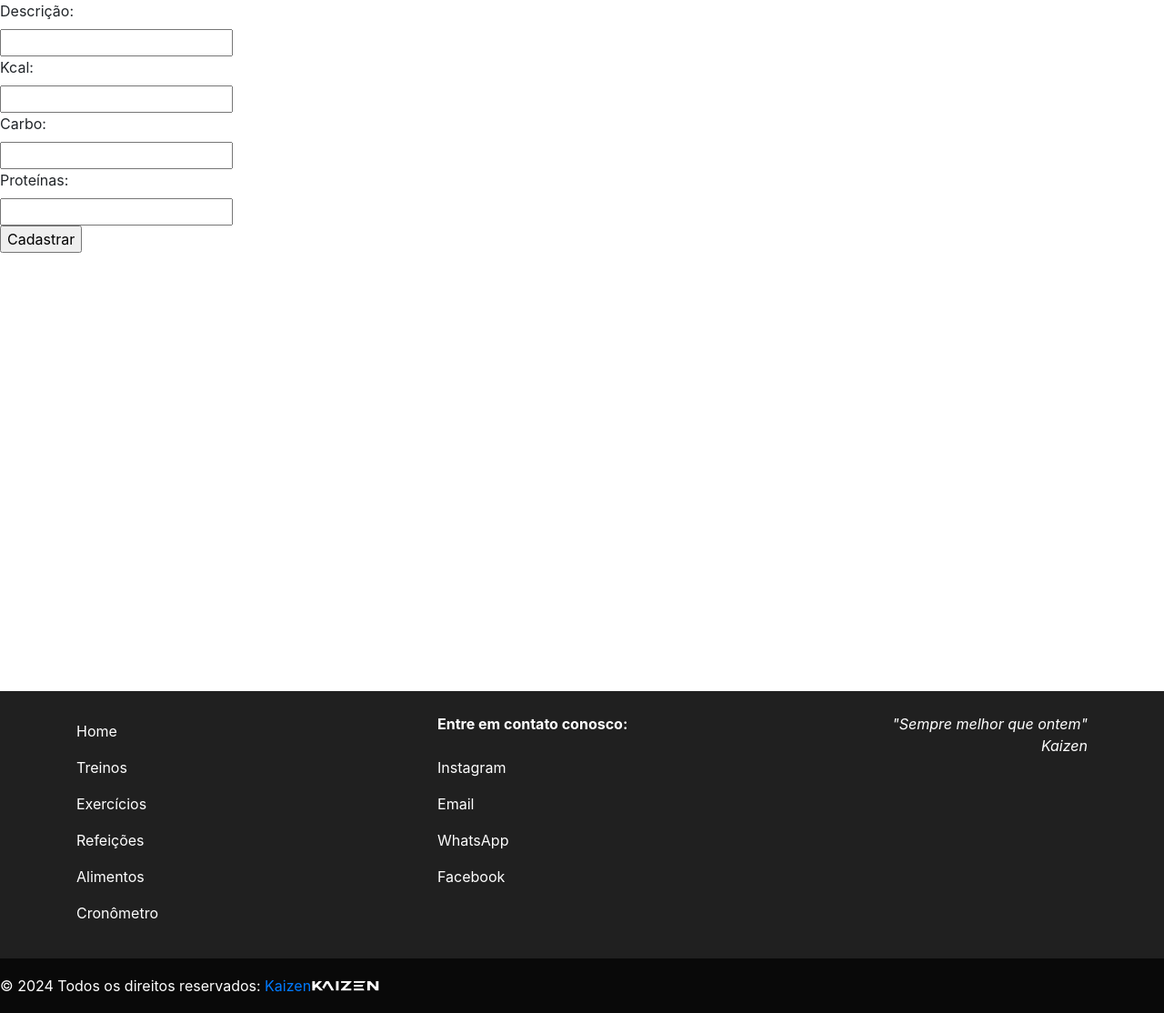
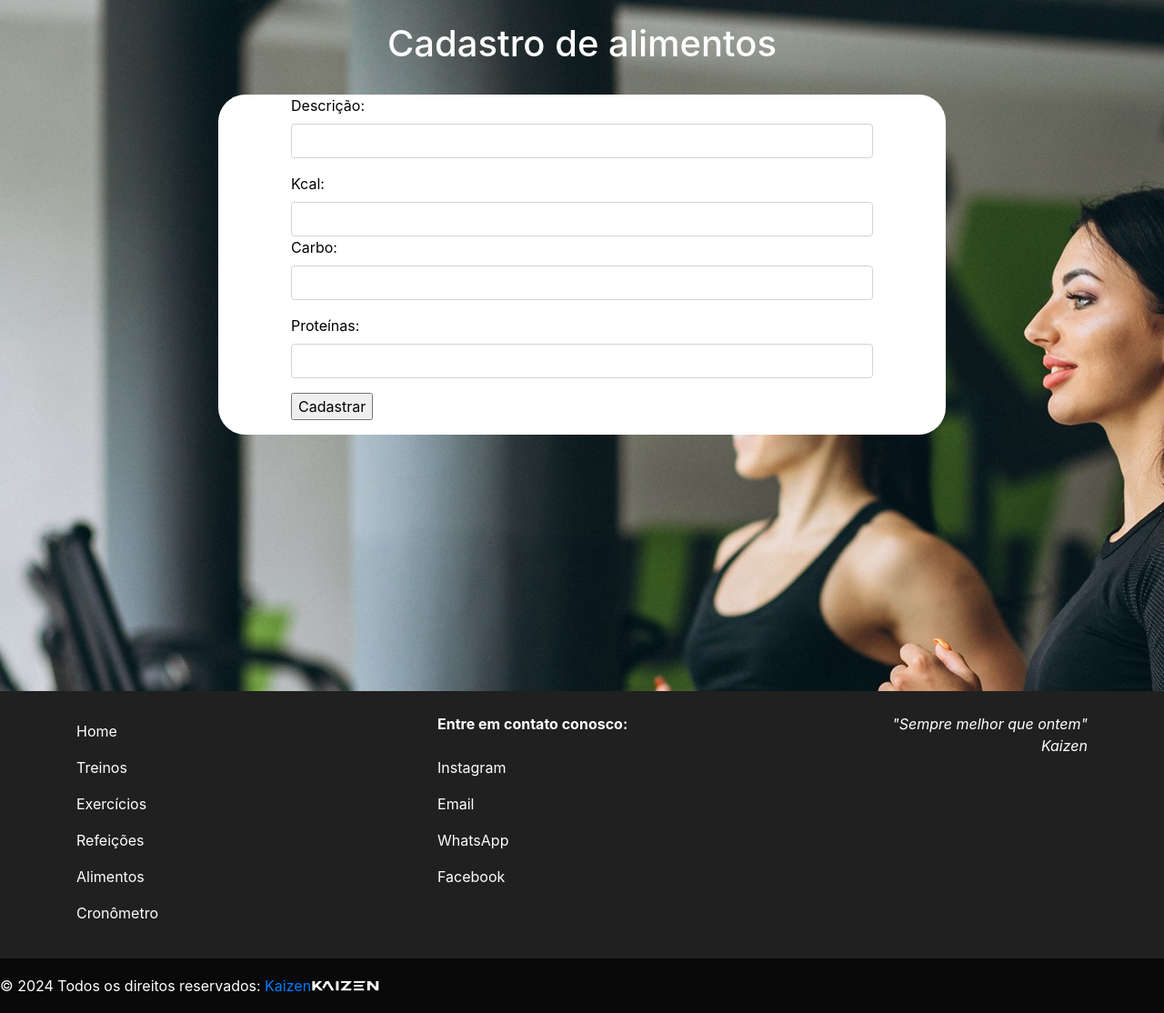
Before and after one commit to pedromnicolau/Projeto-PI---Kaizen, a PHP site: page /projeto-pi-kaizen/foods/register in a window 1280 px wide. Shown: the part 66-1180 px from the top of the page at 91% size. Run offline with PHP 8.4, Linux system fonts and the light colour scheme; some libraries are stand-ins or nearby versions.

Commit message:
Realizando ajustes nas páginas de registro, alteração e exclusão de alimentos

```diff
--- a/kaizen/Controllers/foodsController.php
+++ b/kaizen/Controllers/foodsController.php
@@ -24,7 +24,8 @@
     }
 
     public function register(){
-      $this->loadTemplate('foods/register', array());
+
+      $this->loadTemplate('foods/register');
     }
 
     public function updateFood() {
@@ -41,16 +42,15 @@
       header('Location: ../foods');
       exit;
     }
-    public function registerFoods() {
+    public function registerFood() {
 
       if ($_SERVER['REQUEST_METHOD'] === 'POST') {
-        $id = $_POST['id'];
         $name = $_POST['name'];
         $kcal = $_POST['kcal'];
         $carbo = $_POST['carbo'];
         $proteins = $_POST['proteins'];
         $w = new Foods();
-        $w->registerFood($id, $kcal, $carbo, $proteins, $name);
+        $w->registerFood($kcal, $carbo, $proteins, $name);
       }
       header('Location: ../foods');
       exit;
--- a/kaizen/Models/food.php
+++ b/kaizen/Models/food.php
@@ -8,7 +8,10 @@
       $this->con = Connection::getConnection();
     }
 
-    public function getFoods($offset, $items_per_page){
+    public function getFoods(){
+      $items_per_page = 10;
+      $page = isset($_GET['page']) ? $_GET['page'] : 1;
+      $offset = ($page - 1) * $items_per_page;
       $data = array();
       $cmd = $this->con->query('SELECT id, name, kcal, carbo, proteins FROM foods ORDER BY 2 LIMIT '. $items_per_page . ' OFFSET ' .$offset);
       $data = $cmd->fetchAll(PDO::FETCH_ASSOC);
@@ -36,9 +39,9 @@
     }
 
 
-    public function registerFood($id, $kcal, $carbo, $proteins, $name){
+    public function registerFood($kcal, $carbo, $proteins, $name){
       $data = array();
-      $cmd = $this->con->prepare('INSERT INTO `foods`(`kcal`, `carbo`, `proteins`, `name`) VALUES ('. $kcal, $carbo, $proteins, $name .')');
+      $cmd = $this->con->prepare('INSERT INTO `foods`(`kcal`, `carbo`, `proteins`, `name`) VALUES (:kcal, :carbo, :proteins, :name)');
       $cmd->bindParam(':kcal', $kcal);
       $cmd->bindParam(':carbo', $carbo);
       $cmd->bindParam(':proteins', $proteins);
--- a/kaizen/Views/foods/register.php
+++ b/kaizen/Views/foods/register.php
@@ -1,19 +1,27 @@
 
-
-<form action="../registerFoods" method="post">
-  <input type="hidden" name="action" value="registerFood">
-
-  <label for="name">Descrição:</label><br>
-  <input type="text" id="name" name="name"><br>
-
-  <label for="kcal">Kcal:</label><br>
-  <input type="text" id="kcal" name="kcal"><br>
-
-  <label for="carbo">Carbo:</label><br>
-  <input type="text" id="carbo" name="carbo"><br>
-
-  <label for="proteins">Proteínas:</label><br>
-  <input type="text" id="proteins" name="proteins"><br>
-
-  <input type="submit" value="Cadastrar">
-</form>
+<div id="food-backgroud">
+  <br>
+  <h1 style="text-align: center;">Cadastro de alimentos</h1>
+  <br>
+  <div class="foods-div"  style="display: flex; justify-content: center;">
+      <form action="../kaizen/foods/registerFood" method="post"  style="text-align: left; width: 80%; color: black ">
+        <input type="hidden" name="action" value="registerFood">
+          <div class="form-group">
+            <label for="name">Descrição:</label>
+            <input type="text" id="name" name="name" class="form-control">
+          </div>
+          <div class="form-group">
+            <label for="kcal">Kcal:</label>
+            <input type="text" id="kcal" name="kcal" class="form-control">
+          <div class="form-group">
+            <label for="carbo">Carbo:</label>
+            <input type="text" id="carbo" name="carbo" class="form-control">
+          </div>
+          <div class="form-group">
+            <label for="proteins">Proteínas:</label>
+            <input type="text" id="proteins" name="proteins" class="form-control">
+          </div>
+            <input type="submit" value="Cadastrar">
+      </form>
+</div>
+</div>
```
Also changed, not shown: kaizen/Views/foods/index.php (+7 -1 lines).
